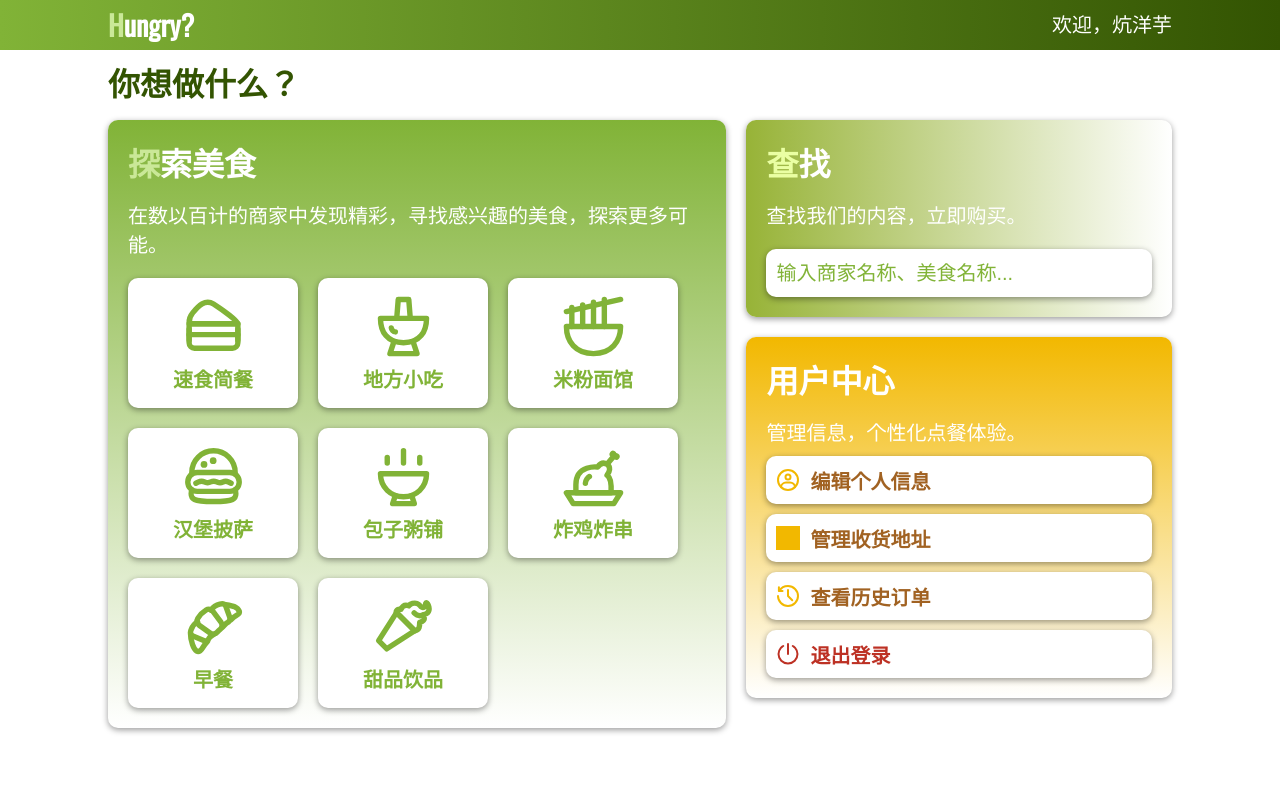
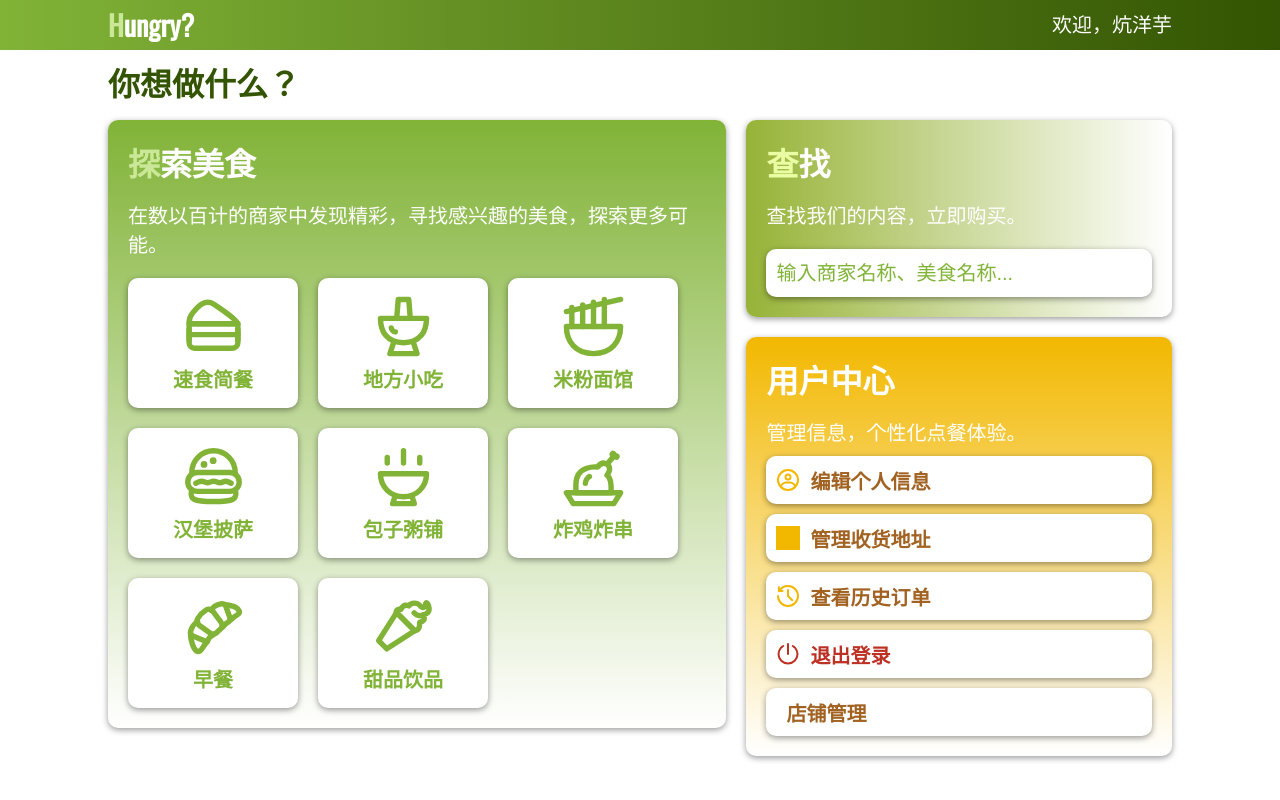
Before and after one commit to TreeNode09/Hungry_Front_End, a JavaScript app in the folder my_cli/: page /home in a window 1280 px wide. Built offline with nearby package versions, Linux system fonts and the light colour scheme; grey boxes are pictures that could not be loaded.

Commit message:
店铺管理（商家）

```diff
--- a/my_cli/src/router/index.js
+++ b/my_cli/src/router/index.js
@@ -1,13 +1,15 @@
 import { createRouter, createWebHistory } from 'vue-router';
 import Welcome from '@/views/WelcomeView.vue';
 import OrderHistory from '../components/OrderHistory.vue';
-//import AddressManagement from '../views/AddressManagement.vue';
+import AddressManagement from '../views/AddressManagement.vue';
+import ShopManagement from '../views/ShopManagement.vue';
+
 
 const routes = [
   {
     path: '/',
     name: 'welcome',  //初始界面
-    component: Welcome
+    component: Welcome,
   },
   {
     path: '/login',
@@ -46,20 +48,26 @@ const routes = [
     component: () => import('@/views/PayView.vue')
   },
   {
+    path: '/order-history',
+    name: 'OrderHistory',
+    component: OrderHistory,
+  },
+    {
+    path: '/address-management',
+    name: 'AddressManagement',
+    component: AddressManagement,
+  },
+  {
+    path: '/shop-management',
+    name: 'ShopManagement',
+    component: ShopManagement,
+  },
+    {
     path: '/businessManagement',
     name: 'businessManagement',
     component: () => import('@/views/BusinessManagementView.vue')
-  }
-  // {
-  //   path: '/order-history',
-  //   name: 'OrderHistory',
-  //   component: OrderHistory,
-  // },
-  //   {
-  //   path: '/address-management',
-  //   name: 'AddressManagement',
-  //   component: AddressManagement,
-  // },
+  },
+
 ];
 
 const router = createRouter({
--- a/my_cli/src/views/HomeView.vue
+++ b/my_cli/src/views/HomeView.vue
@@ -32,6 +32,10 @@
             <img src="@/assets/icons/开关_power.svg" alt="退出登录">
             <span>退出登录</span>
         </button>
+      <button @click="toShopManagement">
+<!--      <img src="@/assets/icons/店铺管理_icon.svg" alt="店铺管理">-->
+      <span>店铺管理</span>
+    </button>
     </div>
 </div>
 </template>
@@ -64,9 +68,13 @@ function toHistory(){
     router.push('/history')
 }
 
-// function toAddressManagement() {
-//   router.push('/address-management');
-// }
+function toAddressManagement() {
+  router.push('/address-management');
+}
+
+function toShopManagement() {
+  router.push('/shop-management');
+}
 </script>
 
 
```
